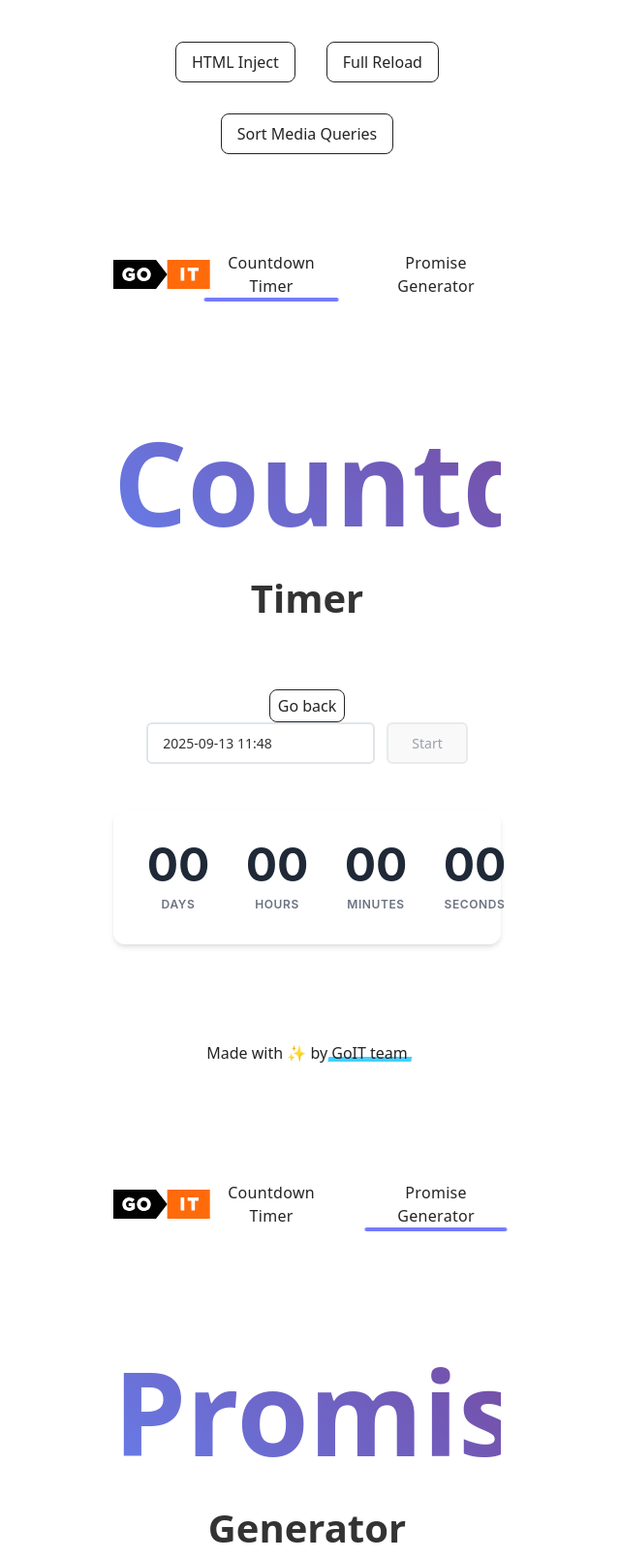
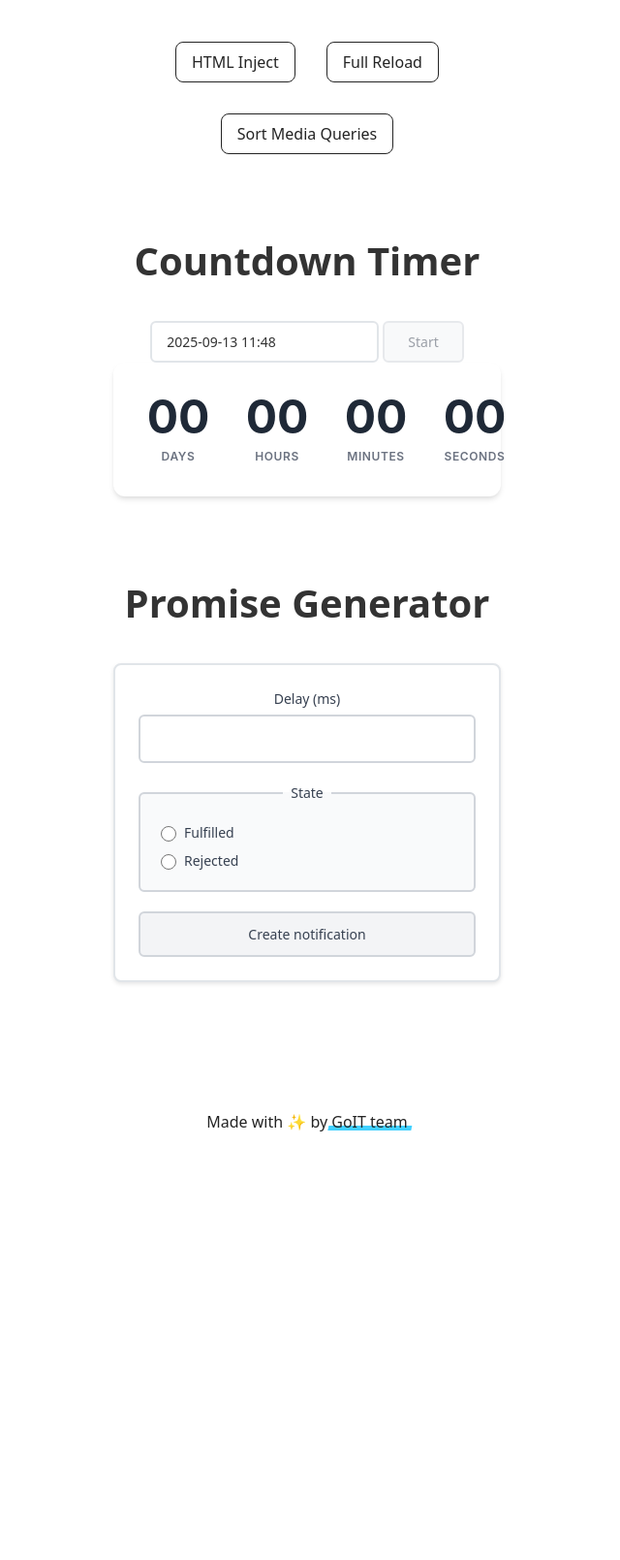
Before and after one commit to M3X4N1K/goit-js-hw-10, a plain HTML site: page index.html in a window 1280 px wide. Shown: the part 769-2378 px from the top of the page at 97% size, without its empty margins (323-963 px from the left). After the commit the page ends 1998 px from the top, so only its background shows below. Drawn offline with Linux system fonts and the light colour scheme.

Commit message:
Deploying to gh-pages from @ M3X4N1K/goit-js-hw-10@796f6142431d6b1a9949d60313974efbcdeaa115 🚀

```diff
--- a/index.html
+++ b/index.html
@@ -5,10 +5,11 @@
     <link rel="icon" type="image/svg+xml" href="/goit-js-hw-10/favicon.svg" />
     <meta name="viewport" content="width=device-width, initial-scale=1.0" />
     <title>Vanilla App Template</title>
-    <script type="module" crossorigin src="/goit-js-hw-10/assets/styles-rzWFJUop.js"></script>
-    <script type="module" crossorigin src="/goit-js-hw-10/assets/vendor-BZoxUzx5.js"></script>
-    <script type="module" crossorigin src="/goit-js-hw-10/assets/1-timer-DSq4wrys.js"></script>
-    <script type="module" crossorigin src="/goit-js-hw-10/assets/2-snackbar-DDFPO7ix.js"></script>
+    <script type="module" crossorigin src="/goit-js-hw-10/index.js"></script>
+    <link rel="modulepreload" crossorigin href="/goit-js-hw-10/assets/styles-rzWFJUop.js">
+    <link rel="modulepreload" crossorigin href="/goit-js-hw-10/assets/vendor-BZoxUzx5.js">
+    <link rel="modulepreload" crossorigin href="/goit-js-hw-10/assets/1-timer-DSq4wrys.js">
+    <link rel="modulepreload" crossorigin href="/goit-js-hw-10/assets/2-snackbar-DDFPO7ix.js">
     <link rel="stylesheet" crossorigin href="/goit-js-hw-10/assets/styles-Cwc2w2en.css">
     <link rel="stylesheet" crossorigin href="/goit-js-hw-10/assets/vendor-DRAOUfWK.css">
   </head>
@@ -92,51 +93,17 @@
 <html lang="en">
   <head>
     <meta charset="UTF-8" />
-    <meta http-equiv="X-UA-Compatible" content="IE=edge" />
     <meta name="viewport" content="width=device-width, initial-scale=1.0" />
     <title>Countdown Timer</title>
   </head>
   <body>
-    <header class="header">
-  <div class="container">
-    <nav class="nav">
-      <a class="nav-logo" href="./index.html" aria-label="Site logo">
-        <svg class="nav-logo-icon" width="100" height="30">
-          <use href="/goit-js-hw-10/assets/sprite-E8vg0sBb.svg#logo"></use>
-        </svg>
-      </a>
-      <ul class="nav-list">
-        <li class="nav-item">
-          <a class="nav-link active" href="/page-2.html"
-            >Countdown Timer</a
-          >
-        </li>
-        <li class="nav-item">
-          <a class="nav-link {=$highlight-curr}" href="/page-3.html"
-            >Promise Generator</a
-          >
-        </li>
-      </ul>
-    </nav>
-  </div>
-</header>
-
-
     <main>
       <div class="container">
-        <h1 class="main-title">
-          <span class="main-title-gradient">Countdown</span> Timer
-        </h1>
-        <a class="back-link" href="./index.html">Go back</a>
+        <h1 class="main-title">Countdown Timer</h1>
 
+        <input type="text" id="datetime-picker" />
+        <button type="button" data-start disabled>Start</button>
 
-        <!-- Контейнер для контролів таймера -->
-        <div class="timer-controls">
-          <input type="text" id="datetime-picker" />
-          <button type="button" data-start disabled>Start</button>
-        </div>
-
-        <!-- Таймер -->
         <div class="timer">
           <div class="field">
             <span class="value" data-days>00</span>
@@ -158,23 +125,6 @@
       </div>
     </main>
 
-    <footer class="footer">
-  <div class="container">
-    <p class="footer-desc">
-      Made with ✨ by
-      <a
-        class="footer-link"
-        href="https://goit.global/ua/"
-        target="_blank"
-        rel="noopener noreferrer"
-      >
-        GoIT team
-      </a>
-    </p>
-  </div>
-</footer>
-
-
   </body>
 </html>
 
@@ -182,43 +132,14 @@
 <html lang="en">
   <head>
     <meta charset="UTF-8" />
-    <meta http-equiv="X-UA-Compatible" content="IE=edge" />
     <meta name="viewport" content="width=device-width, initial-scale=1.0" />
     <title>Promise Generator</title>
   </head>
   <body>
-    <header class="header">
-  <div class="container">
-    <nav class="nav">
-      <a class="nav-logo" href="./index.html" aria-label="Site logo">
-        <svg class="nav-logo-icon" width="100" height="30">
-          <use href="/goit-js-hw-10/assets/sprite-E8vg0sBb.svg#logo"></use>
-        </svg>
-      </a>
-      <ul class="nav-list">
-        <li class="nav-item">
-          <a class="nav-link {=$highlight-act}" href="/page-2.html"
-            >Countdown Timer</a
-          >
-        </li>
-        <li class="nav-item">
-          <a class="nav-link active" href="/page-3.html"
-            >Promise Generator</a
-          >
-        </li>
-      </ul>
-    </nav>
-  </div>
-</header>
-
-
     <main>
       <div class="container">
-        <h1 class="main-title">
-          <span class="main-title-gradient">Promise</span> Generator
-        </h1>
+        <h1 class="main-title">Promise Generator</h1>
 
-        <!-- форма -->
         <form class="form">
           <label>
             Delay (ms)
@@ -239,27 +160,8 @@
 
           <button type="submit">Create notification</button>
         </form>
-
-        <a class="back-link" href="./index.html">Go back</a>
-
       </div>
     </main>
-
-    <footer class="footer">
-  <div class="container">
-    <p class="footer-desc">
-      Made with ✨ by
-      <a
-        class="footer-link"
-        href="https://goit.global/ua/"
-        target="_blank"
-        rel="noopener noreferrer"
-      >
-        GoIT team
-      </a>
-    </p>
-  </div>
-</footer>
 
   </body>
 </html>
--- /dev/null
+++ b/index.js
@@ -0,0 +1,2 @@
+import"./assets/styles-rzWFJUop.js";import"./assets/1-timer-DSq4wrys.js";import"./assets/2-snackbar-DDFPO7ix.js";import"./assets/vendor-BZoxUzx5.js";document.addEventListener("DOMContentLoaded",async()=>{const o=document.querySelectorAll("load[src]");for(const c of o){const r=c.getAttribute("src"),n=await(await fetch(r)).text(),t=document.createElement("div");t.innerHTML=n,c.replaceWith(t),t.querySelectorAll("script[type='module']").forEach(s=>{const e=document.createElement("script");e.type="module",e.src=s.src,document.body.appendChild(e)})}});
+//# sourceMappingURL=index.js.map
```
Also changed, not shown: 1-timer.html (+3 -54 lines), 2-snackbar.html (+1 -49 lines), assets/sprite-E8vg0sBb.svg (deleted), 1 other file.
